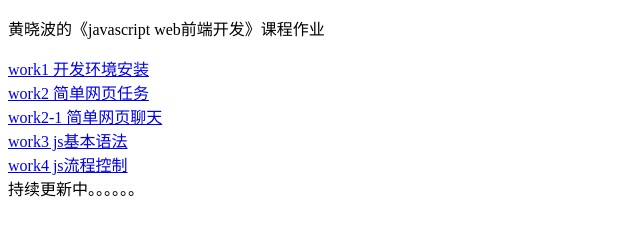
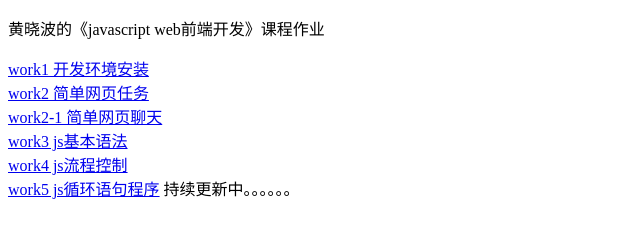
Before and after one commit to wu1024/jswork, a plain HTML site: page index.html in a window 1280 px wide. Shown: the whole page, without its empty margins (0-640 px from the left). Drawn offline with Linux system fonts and the light colour scheme.

Commit message:
index.html

```diff
--- a/index.html
+++ b/index.html
@@ -23,6 +23,7 @@
         <a href='work3/index.html'>work3 js基本语法</a><br>
 
         <a href='work4/index.html'>work4 js流程控制</a><br>
+        <a href='work5/index.html'>work5 js循环语句程序</a>
 
         持续更新中。。。。。。
 
```
